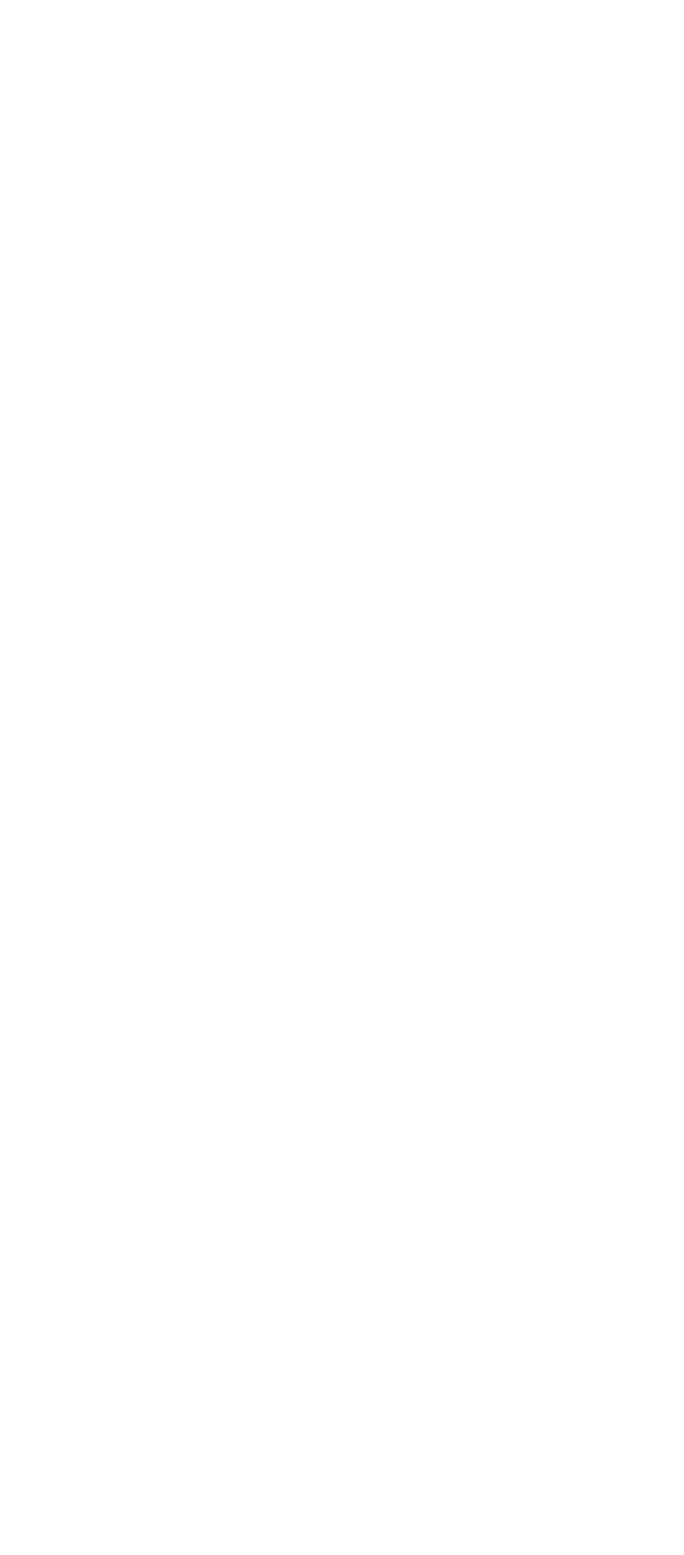
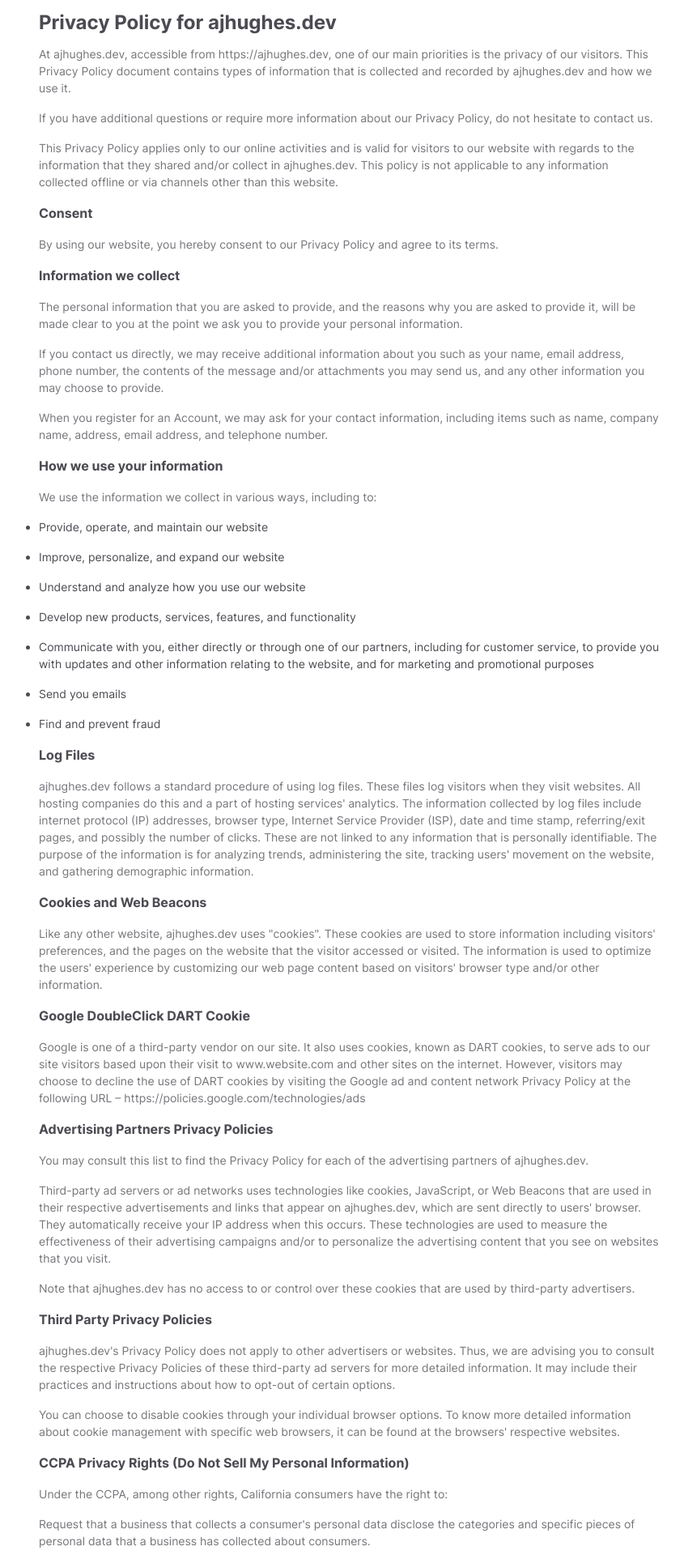
Before and after one commit to ajhughesdev/website, a React (Vite) app: page /privacy-policy in a window 1280 px wide. Before the commit this address had no page. Shown: the part 80-2000 px from the top of the page at 81% size, without its empty margins (208-1053 px from the left). Before the commit the page ends 800 px from the top, so only its background shows below. Built offline with nearby package versions, Linux system fonts and the light colour scheme.

Commit message:
privacy policy

```diff
--- a/src/App.jsx
+++ b/src/App.jsx
@@ -7,6 +7,7 @@
 import Project from './pages/Portfolio/Project'
 import Resume from './pages/Resume'
 import Contact from './pages/Contact'
+import PrivacyPolicy from './pages/PrivacyPolicy'
 
 const App = () => {
   const prefersDarkMode = window.matchMedia(
@@ -47,6 +48,7 @@
         <Route path='portfolio/:id' element={<Project />} />
         <Route path='resume' element={<Resume darkMode={darkMode} />} />
         <Route path='contact' element={<Contact />} />
+        <Route path='privacy-policy' element={<PrivacyPolicy />} />
       </Route>
     </Routes>
   )
--- a/src/components/Footer/Footer.jsx
+++ b/src/components/Footer/Footer.jsx
@@ -1,3 +1,4 @@
+import { Link } from 'react-router-dom'
 import css from './footer.module.css'
 
 const Footer = () => {
@@ -6,7 +7,7 @@
       <div className={css.container}>
         <p className={css.message}>Released under the MIT License.</p>
         <p className={css.copyright}>
-          Copyright © 2023-present Andrew J Hughes
+          Copyright © 2023-present Andrew J Hughes | <Link to='/privacy-policy'>Privacy Policy</Link>
         </p>
       </div>
     </footer>
--- /dev/null
+++ b/src/pages/PrivacyPolicy.jsx
@@ -0,0 +1,104 @@
+import css from './privacyPolicy.module.css'
+
+const PrivacyPolicy = () => {
+    return (
+        <div className={css['privacy-policy']}>
+
+            <h1>Privacy Policy for ajhughes.dev</h1>
+
+            <p>At ajhughes.dev, accessible from https://ajhughes.dev, one of our main priorities is the privacy of our visitors. This Privacy Policy document contains types of information that is collected and recorded by ajhughes.dev and how we use it.</p>
+
+            <p>If you have additional questions or require more information about our Privacy Policy, do not hesitate to contact us.</p>
+
+            <p>This Privacy Policy applies only to our online activities and is valid for visitors to our website with regards to the information that they shared and/or collect in ajhughes.dev. This policy is not applicable to any information collected offline or via channels other than this website.</p>
+
+            <h2>Consent</h2>
+
+            <p>By using our website, you hereby consent to our Privacy Policy and agree to its terms.</p>
+
+            <h2>Information we collect</h2>
+
+            <p>The personal information that you are asked to provide, and the reasons why you are asked to provide it, will be made clear to you at the point we ask you to provide your personal information.</p>
+            <p>If you contact us directly, we may receive additional information about you such as your name, email address, phone number, the contents of the message and/or attachments you may send us, and any other information you may choose to provide.</p>
+            <p>When you register for an Account, we may ask for your contact information, including items such as name, company name, address, email address, and telephone number.</p>
+
+            <h2>How we use your information</h2>
+
+            <p>We use the information we collect in various ways, including to:</p>
+
+            <ul>
+                <li>Provide, operate, and maintain our website</li>
+                <li>Improve, personalize, and expand our website</li>
+                <li>Understand and analyze how you use our website</li>
+                <li>Develop new products, services, features, and functionality</li>
+                <li>Communicate with you, either directly or through one of our partners, including for customer service, to provide you with updates and other information relating to the website, and for marketing and promotional purposes</li>
+                <li>Send you emails</li>
+                <li>Find and prevent fraud</li>
+            </ul>
+
+            <h2>Log Files</h2>
+
+            <p>ajhughes.dev follows a standard procedure of using log files. These files log visitors when they visit websites. All hosting companies do this and a part of hosting services' analytics. The information collected by log files include internet protocol (IP) addresses, browser type, Internet Service Provider (ISP), date and time stamp, referring/exit pages, and possibly the number of clicks. These are not linked to any information that is personally identifiable. The purpose of the information is for analyzing trends, administering the site, tracking users' movement on the website, and gathering demographic information.</p>
+
+            <h2>Cookies and Web Beacons</h2>
+
+            <p>Like any other website, ajhughes.dev uses "cookies". These cookies are used to store information including visitors' preferences, and the pages on the website that the visitor accessed or visited. The information is used to optimize the users' experience by customizing our web page content based on visitors' browser type and/or other information.</p>
+
+            <h2>Google DoubleClick DART Cookie</h2>
+
+            <p>Google is one of a third-party vendor on our site. It also uses cookies, known as DART cookies, to serve ads to our site visitors based upon their visit to www.website.com and other sites on the internet. However, visitors may choose to decline the use of DART cookies by visiting the Google ad and content network Privacy Policy at the following URL – <a href="https://policies.google.com/technologies/ads">https://policies.google.com/technologies/ads</a></p>
+
+
+            <h2>Advertising Partners Privacy Policies</h2>
+
+            <p>You may consult this list to find the Privacy Policy for each of the advertising partners of ajhughes.dev.</p>
+
+            <p>Third-party ad servers or ad networks uses technologies like cookies, JavaScript, or Web Beacons that are used in their respective advertisements and links that appear on ajhughes.dev, which are sent directly to users' browser. They automatically receive your IP address when this occurs. These technologies are used to measure the effectiveness of their advertising campaigns and/or to personalize the advertising content that you see on websites that you visit.</p>
+
+            <p>Note that ajhughes.dev has no access to or control over these cookies that are used by third-party advertisers.</p>
+
+            <h2>Third Party Privacy Policies</h2>
+
+            <p>ajhughes.dev's Privacy Policy does not apply to other advertisers or websites. Thus, we are advising you to consult the respective Privacy Policies of these third-party ad servers for more detailed information. It may include their practices and instructions about how to opt-out of certain options. </p>
+
+            <p>You can choose to disable cookies through your individual browser options. To know more detailed information about cookie management with specific web browsers, it can be found at the browsers' respective websites.</p>
+
+            <h2>CCPA Privacy Rights (Do Not Sell My Personal Information)</h2>
+
+            <p>Under the CCPA, among other rights, California consumers have the right to:</p>
+            <p>Request that a business that collects a consumer's personal data disclose the categories and specific pieces of personal data that a business has collected about consumers.</p>
+            <p>Request that a business delete any personal data about the consumer that a business has collected.</p>
+            <p>Request that a business that sells a consumer's personal data, not sell the consumer's personal data.</p>
+            <p>If you make a request, we have one month to respond to you. If you would like to exercise any of these rights, please contact us.</p>
+
+            <h2>GDPR Data Protection Rights</h2>
+
+            <p>We would like to make sure you are fully aware of all of your data protection rights. Every user is entitled to the following:</p>
+            <p>The right to access – You have the right to request copies of your personal data. We may charge you a small fee for this service.</p>
+            <p>The right to rectification – You have the right to request that we correct any information you believe is inaccurate. You also have the right to request that we complete the information you believe is incomplete.</p>
+            <p>The right to erasure – You have the right to request that we erase your personal data, under certain conditions.</p>
+            <p>The right to restrict processing – You have the right to request that we restrict the processing of your personal data, under certain conditions.</p>
+            <p>The right to object to processing – You have the right to object to our processing of your personal data, under certain conditions.</p>
+            <p>The right to data portability – You have the right to request that we transfer the data that we have collected to another organization, or directly to you, under certain conditions.</p>
+            <p>If you make a request, we have one month to respond to you. If you would like to exercise any of these rights, please contact us.</p>
+
+            <h2>Children's Information</h2>
+
+            <p>Another part of our priority is adding protection for children while using the internet. We encourage parents and guardians to observe, participate in, and/or monitor and guide their online activity.</p>
+
+            <p>ajhughes.dev does not knowingly collect any Personal Identifiable Information from children under the age of 13. If you think that your child provided this kind of information on our website, we strongly encourage you to contact us immediately and we will do our best efforts to promptly remove such information from our records.</p>
+
+            <h2>Changes to This Privacy Policy</h2>
+
+            <p>We may update our Privacy Policy from time to time. Thus, we advise you to review this page periodically for any changes. We will notify you of any changes by posting the new Privacy Policy on this page. These changes are effective immediately, after they are posted on this page.</p>
+
+            <p>Our Privacy Policy was created with the help of the <a href="https://www.termsfeed.com/privacy-policy-generator/">Privacy Policy Generator</a>.</p>
+
+            <h2>Contact Us</h2>
+
+            <p>If you have any questions or suggestions about our Privacy Policy, do not hesitate to contact us.</p>
+        </div>
+    )
+}
+
+export default PrivacyPolicy
--- /dev/null
+++ b/src/pages/privacyPolicy.module.css
@@ -0,0 +1,47 @@
+.privacy-policy {
+  padding: 2rem 1rem;
+  max-width: 800px;
+  margin: 0 auto;
+  font-family: 'Inter', sans-serif;
+  line-height: 1.5;
+
+  & h1 {
+    color: var(--vp-c-text-1);
+    font-size: 24px;
+    font-weight: 700;
+    margin-bottom: 1rem;
+  }
+
+  & h2 {
+    color: var(--vp-c-text-1);
+    font-weight: 700;
+    margin-bottom: 1rem;
+  }
+
+  & p {
+    color: var(--vp-c-text-2);
+    font-size: 14px;
+    font-weight: 400;
+    margin-bottom: 1rem;
+  }
+
+  & ul {
+    list-style: disc;
+    font-size: 14px;
+    font-weight: 400;
+    margin-bottom: 1rem;
+
+    & li {
+      margin-bottom: 1rem;
+    }
+  }
+
+  & a {
+    color: var(--vp-c-primary);
+    text-decoration: none;
+
+    &:hover {
+      text-decoration: underline;
+    }
+  }
+}
```
Also changed, not shown: src/components/Footer/footer.module.css (line endings or trailing spaces).
